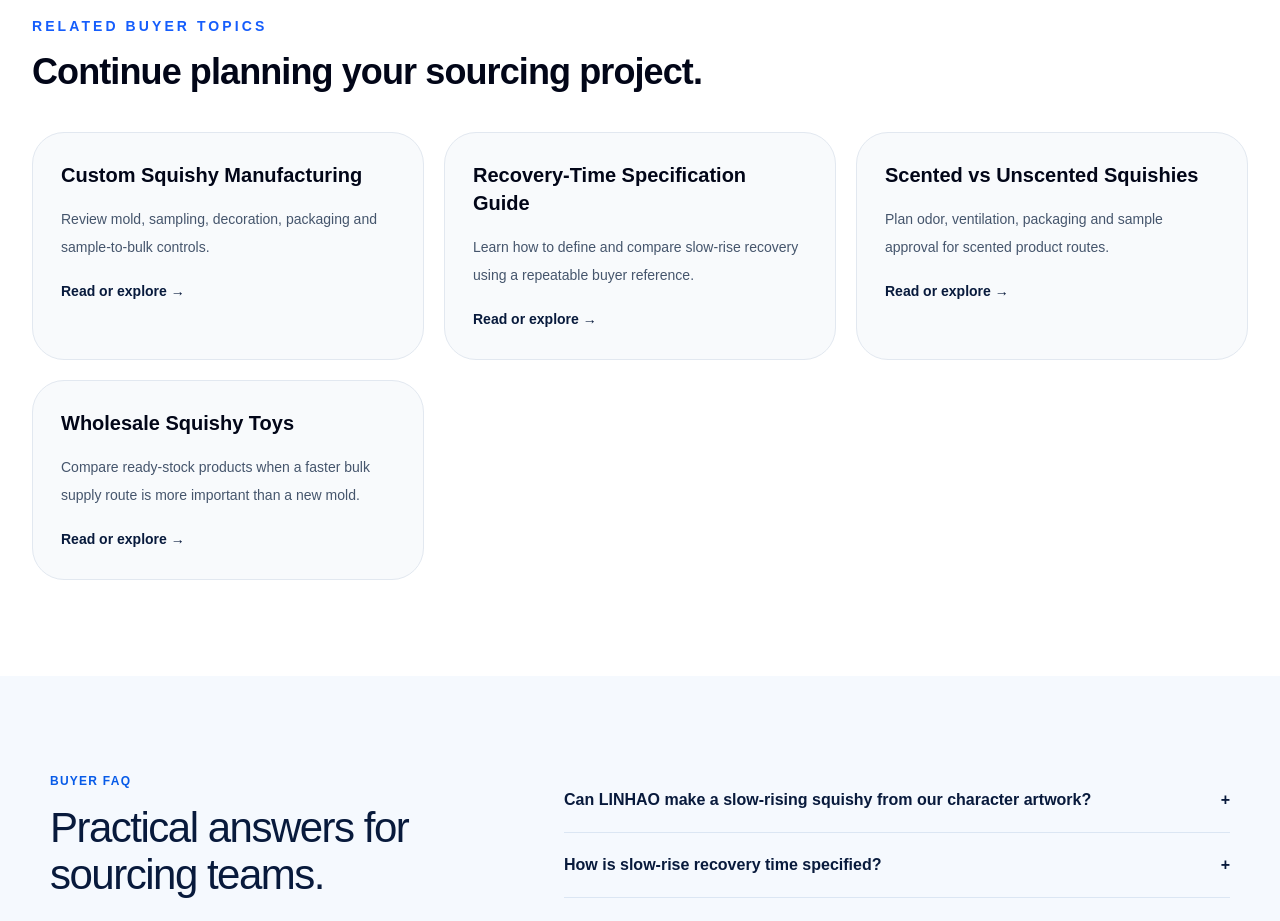
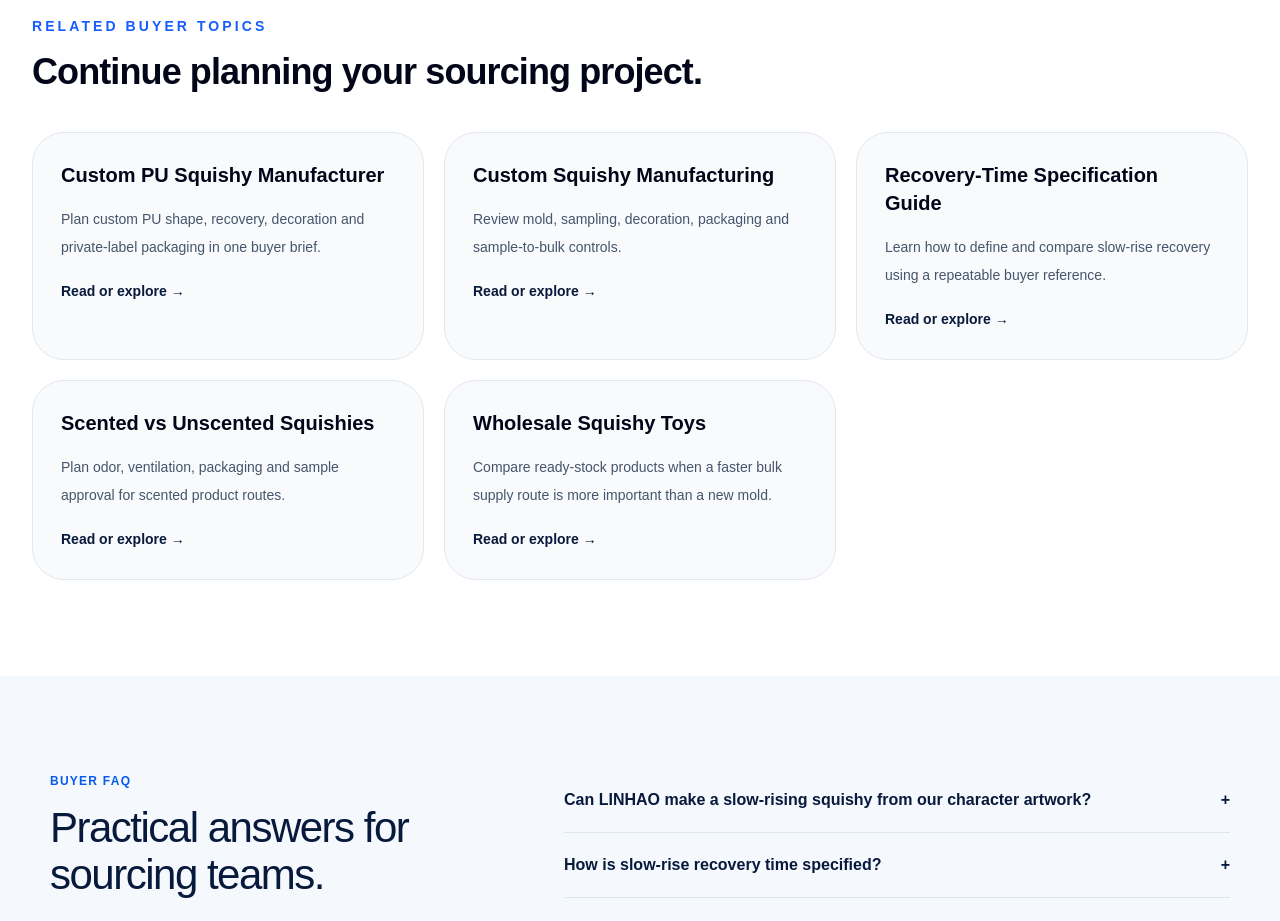
Before and after one commit to cenno1/linhao-toys, a Next.js app: page /slow-rising-squishy-wholesale in a window 1280 px wide. Shown: the part 3500-4421 px from the top of the page. Built offline with nearby package versions, Linux system fonts and the light colour scheme; no server answers.

Commit message:
feat: link slow-rise page to custom PU hub

```diff
--- a/app/slow-rising-squishy-wholesale/page.tsx
+++ b/app/slow-rising-squishy-wholesale/page.tsx
@@ -76,6 +76,7 @@ export default function Page() {
         "Destination market, age grade and required launch date",
       ]}
       relatedPages={[
+        { title: "Custom PU Squishy Manufacturer", text: "Plan custom PU shape, recovery, decoration and private-label packaging in one buyer brief.", href: "/custom-pu-squishy-manufacturer" },
         { title: "Custom Squishy Manufacturing", text: "Review mold, sampling, decoration, packaging and sample-to-bulk controls.", href: "/custom-squishy-toy-manufacturer" },
         { title: "Recovery-Time Specification Guide", text: "Learn how to define and compare slow-rise recovery using a repeatable buyer reference.", href: "/resources/slow-rising-squishy-recovery-time-specification-guide" },
         { title: "Scented vs Unscented Squishies", text: "Plan odor, ventilation, packaging and sample approval for scented product routes.", href: "/resources/scented-vs-unscented-squishy-toy-odor-control-guide" },
```
